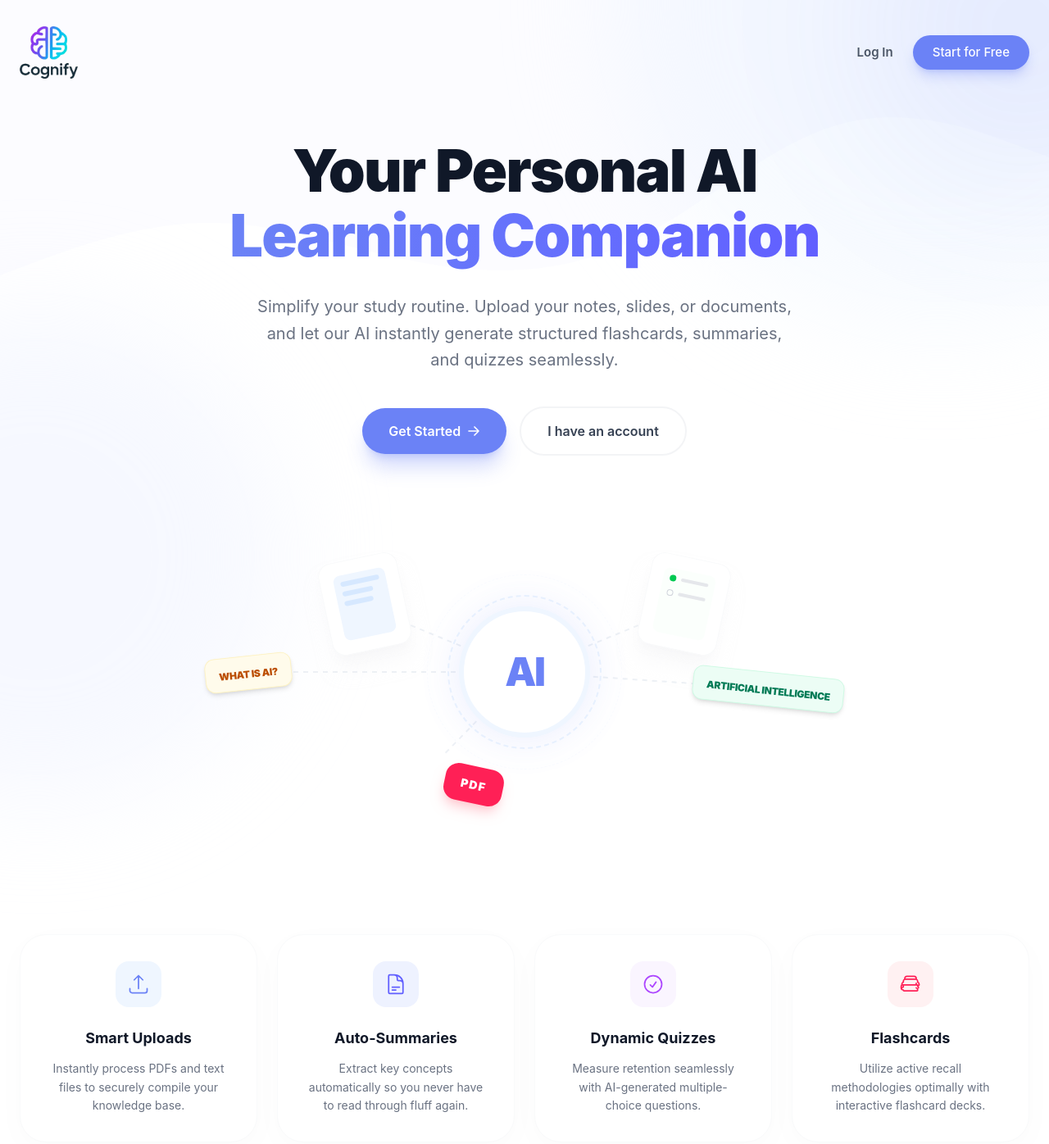
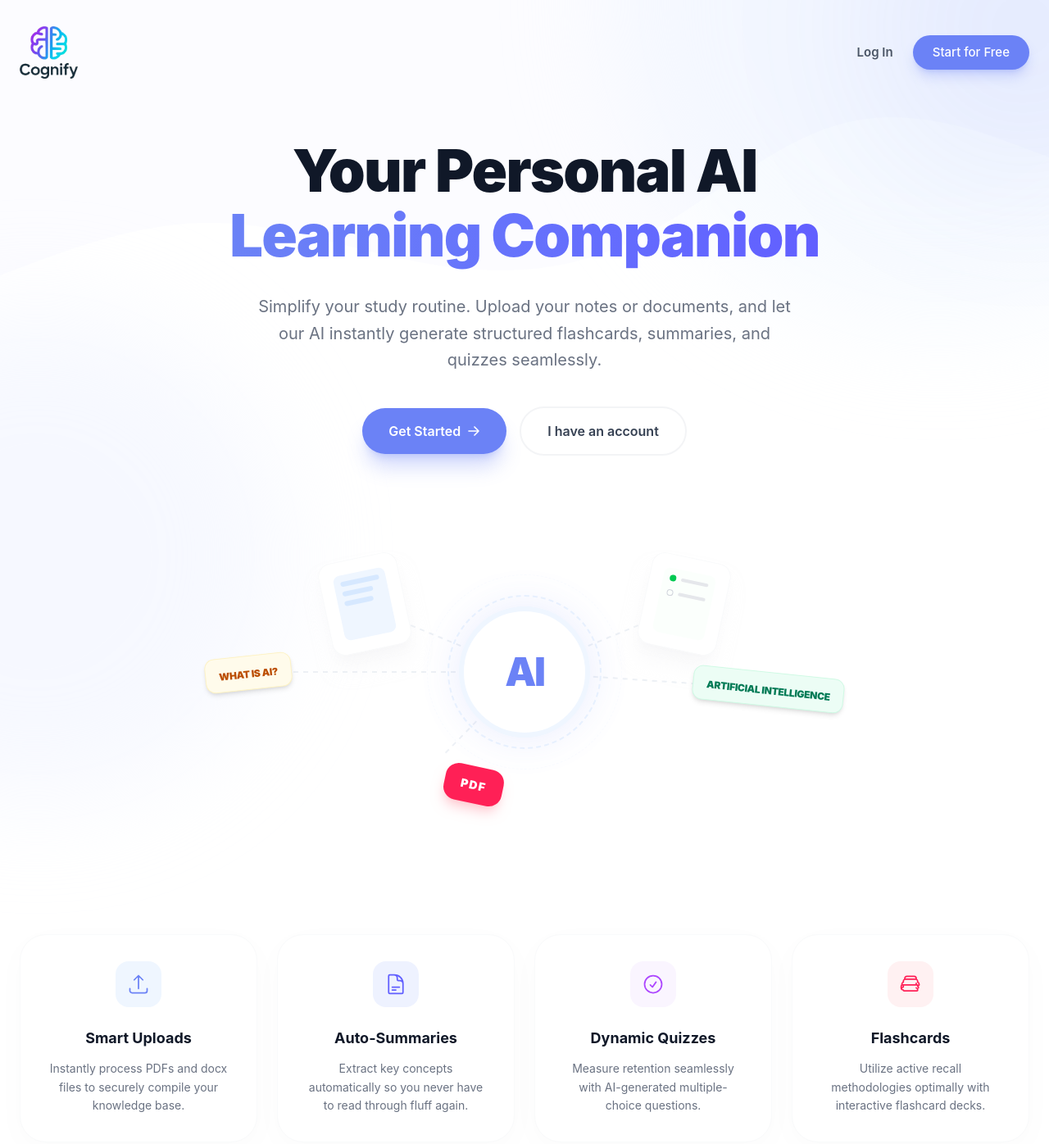
Before and after one commit to kunalmishra25/Cognify, a React (Vite) app in the folder frontend/: page / in a window 1280 px wide. Shown: the top 1396 px of the page at 82% size. Built offline with nearby package versions, Linux system fonts and the light colour scheme; no server answers.

Commit message:
Modified Landing page

```diff
--- a/frontend/src/pages/LandingPage.jsx
+++ b/frontend/src/pages/LandingPage.jsx
@@ -74,7 +74,7 @@ const LandingPage = () => {
                     </h1>
 
                     <p className="text-[16px] sm:text-lg md:text-xl text-gray-500 mb-10 max-w-2xl mx-auto leading-relaxed px-2">
-                        Simplify your study routine. Upload your notes, slides, or documents, and let our AI instantly
+                        Simplify your study routine. Upload your notes or documents, and let our AI instantly
                         generate structured flashcards, summaries, and quizzes seamlessly.
                     </p>
 
@@ -178,7 +178,7 @@ const LandingPage = () => {
                             </div>
                             <h3 className="text-lg font-bold text-gray-900 mb-3">Smart Uploads</h3>
                             <p className="text-gray-500 text-sm leading-relaxed">
-                                Instantly process PDFs and text files to securely compile your knowledge base.
+                                Instantly process PDFs and docx files to securely compile your knowledge base.
                             </p>
                         </div>
 
```
